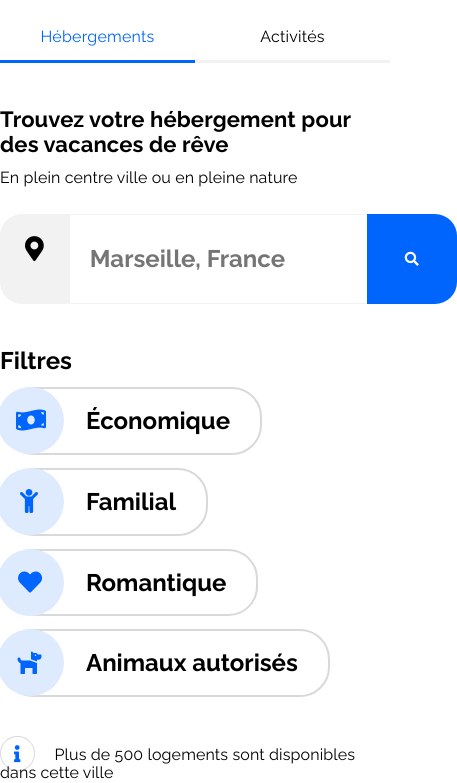
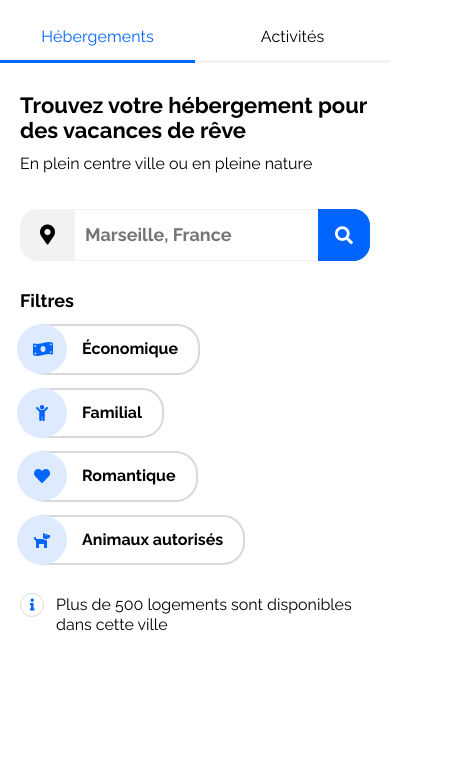
Before and after one commit to mhihmi/OC_P2_Booki, a plain HTML site: page index.html in a window 390 px wide. Shown: the part 73-856 px from the top of the page, 457 px wide, since content can reach past the window. Drawn offline with Linux system fonts and the light colour scheme.

Commit message:
sectionSearch Fix Mobile & Tablet

```diff
--- a/css/mobile_styles.css
+++ b/css/mobile_styles.css
@@ -9,6 +9,7 @@
   h1,
   h2 {
     font-size: 22px;
+    letter-spacing: 0;
   }
 
   h3 {
@@ -17,6 +18,7 @@
 
   p {
     font-size: 16px;
+    letter-spacing: 0;
   }
 
   a {
@@ -77,6 +79,7 @@
     padding: 16px 0 16px 0;
     position: relative;
     display: block;
+    letter-spacing: 0.006em;
   }
 
   .siteNav__link:hover::before {
@@ -118,18 +121,100 @@
 /*                     MAIN                       */
 /*------------------------------------------------*/
 /* Main Section Search */
-.mainContent {
+
+.sectionSearch {
+  margin-top: 30px;
+  padding: 0 20px;
 }
 
-.sectionSearch {
+.sectionSearch__pageTitle {
+  margin: 12px 0;
+}
+
+.form {
+  margin-top: 35px;
+}
+
+.inputGroup {
+  justify-content: center;
+}
+
+.inputGroup__iconMarker {
+  padding: 16px 20px;
+  font-size: 20px;
+  border-radius: 17px 0 0 17px;
+}
+
+.inputGroup__text {
+  min-width: 170px;
+  padding: 15px 10px 14px 10px;
+  font-size: 18px;
+  font-weight: 600;
+  border-top: 1px solid var(--color-page-bg);
+  border-bottom: 1px solid var(--color-page-bg);
+}
+
+.inputGroup__btn {
+  padding: 0;
+  border-radius: 0 17px 17px 0;
 }
 
 .inputGroup__btn i {
   display: block;
+  font-size: 18px;
+  padding: 17px;
 }
 
 .-btnText {
   display: none;
+}
+
+.filterGroup {
+  margin-top: 15px;
+}
+
+.filterGroup__title {
+  font-size: 18px;
+}
+
+.filterGroup__item {
+  font-size: 16px;
+  padding: 14px 20px 14px 60px;
+}
+
+.filterGroup__item::before {
+  width: 50px;
+  height: 50px;
+  font-size: 16px;
+  padding-top: 16px;
+  padding-left: 16px;
+}
+
+.filterGroup__item:nth-child(2)::before {
+  padding-left: 19px;
+}
+.filterGroup__item:nth-child(3)::before {
+  padding-left: 17px;
+}
+
+.infoGroup {
+  margin-top: 30px;
+  padding-left: 36px;
+}
+
+.infoGroup__hostNbr {
+  position: relative;
+  line-height: 20px;
+}
+
+.infoGroup__hostNbr::before {
+  width: 24px;
+  height: 24px;
+  font-size: 12px;
+  padding: 1px 9px;
+  position: absolute;
+  left: -36px;
+  top: -2px;
 }
 
 /* Main Section Results */
--- a/css/styles.css
+++ b/css/styles.css
@@ -153,7 +153,7 @@ ul {
 
 .inputGroup {
   display: flex;
-  /* width: 559px; */
+  align-items: center;
 }
 
 .inputGroup__iconMarker {
@@ -164,8 +164,9 @@ ul {
 }
 
 .inputGroup__text {
-  flex-basis: 17.5%;
-  padding-left: 20px;
+  flex-grow: 1;
+  max-width: 320px;
+  padding: 19px;
   font-size: 24px;
   font-weight: 600;
   border: none;
@@ -175,7 +176,6 @@ ul {
 
 .inputGroup__btn {
   cursor: pointer;
-  padding: 19px;
   background: var(--color-primary);
   border-radius: 0 22px 22px 0;
   border: none;
@@ -189,6 +189,7 @@ ul {
 .-btnText {
   font-size: 24px;
   font-weight: 600;
+  padding: 19px;
 }
 
 .filterGroup {
@@ -215,17 +216,18 @@ ul {
   font-weight: 600;
   position: relative;
   margin-top: 13px;
-}
-
-.filterGroup__item:nth-child(n + 1) {
+  transition: all 0.4s;
   cursor: pointer;
   border: 2px solid var(--color-border);
   border-radius: 34px 30px 30px 34px;
-  margin-right: 32px;
   padding: 18px 30px 18px 84px;
 }
 
-.filterGroup__item:nth-child(n + 1)::before {
+.filterGroup__item:not(:last-child) {
+  margin-right: 32px;
+}
+
+.filterGroup__item::before {
   color: var(--color-primary);
   background-color: var(--color-secondary);
   width: 67px;
@@ -259,7 +261,6 @@ ul {
 .filterGroup__item:hover {
   background-color: var(--color-secondary);
   border: 2px solid var(--color-secondary);
-  transition: all 1s;
   color: var(--color-primary);
 }
 
@@ -267,8 +268,6 @@ ul {
   margin-top: 47px;
 }
 
-.infoGroup__hostNbr {
-}
 .infoGroup__hostNbr::before {
   content: "\f129";
   color: var(--color-primary);
--- a/css/tablet_styles.css
+++ b/css/tablet_styles.css
@@ -52,10 +52,77 @@
 /*                     MAIN                       */
 /*------------------------------------------------*/
 /* Main Section Search */
-.mainContent {
+.sectionSearch {
+  margin-top: 37px;
 }
 
-.sectionSearch {
+.sectionSearch__pageTitle {
+  margin: 14px 0;
+}
+
+.form {
+  margin-top: 30px;
+}
+
+.inputGroup__iconMarker {
+  padding: 18px 22px;
+  font-size: 22px;
+  border-radius: 20px 0 0 20px;
+}
+
+.inputGroup__text {
+  padding: 16px 10px;
+  font-size: 21px;
+  max-width: none;
+}
+
+.inputGroup__btn {
+  border-radius: 0 20px 20px 0;
+}
+
+.-btnText {
+  font-size: 21px;
+  padding: 17px;
+}
+
+.filterGroup {
+  margin-top: 21px;
+}
+
+.filterGroup__title {
+  font-size: 21px;
+}
+
+.filterGroup__item {
+  font-size: 20px;
+  padding: 16px 25px 16px 72px;
+}
+
+.filterGroup__item::before {
+  width: 58px;
+  height: 58px;
+  font-size: 20px;
+  padding-top: 18px;
+  padding-left: 18px;
+}
+
+.filterGroup__item:nth-child(2)::before {
+  padding-left: 21px;
+}
+
+.filterGroup__item:nth-child(3)::before {
+  padding-left: 19px;
+}
+
+.infoGroup {
+  margin-top: 39px;
+}
+
+.infoGroup__hostNbr::before {
+  width: 28px;
+  height: 28px;
+  font-size: 16px;
+  padding: 7px 12px;
 }
 /* Main Section Results */
 
```
